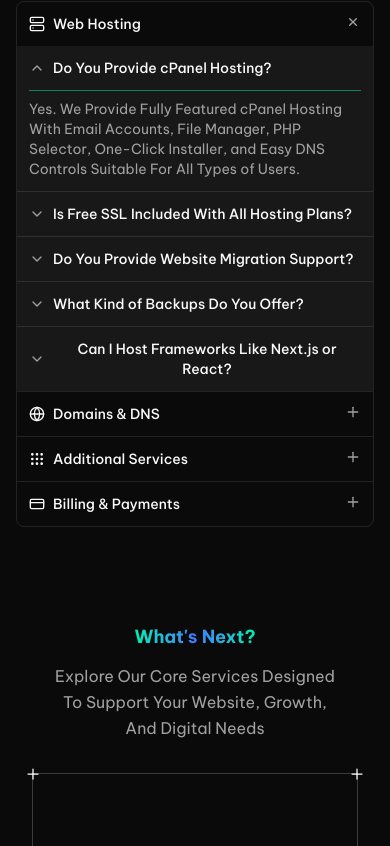
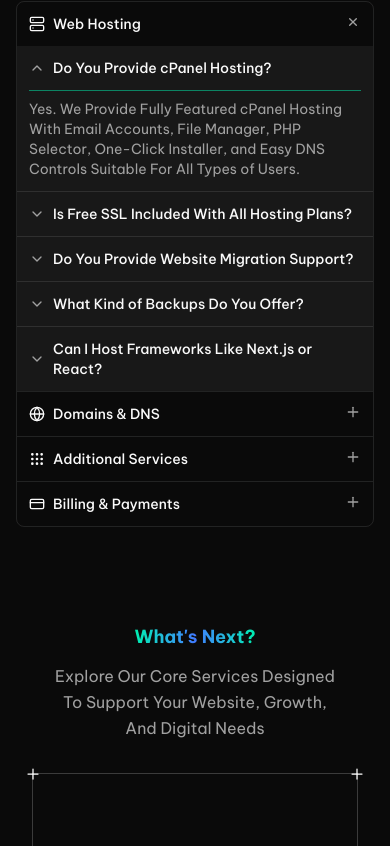
Before and after one commit to atikrahmanbd/bst-website, a Next.js app: page / in a window 390 px wide. Shown: the part 8037-8883 px from the top of the page. Built offline with nearby package versions, Linux system fonts and the light colour scheme.

Commit message:
fix: Add Text Alignment For FAQ Content And Update Mobile Drawer Styling
- Add Text-Left Class To FAQ Accordion Trigger
- Update Mobile Drawer Backdrop Opacity (50% To 40%)
- Add Blur Effect To Mobile Drawer Background

```diff
--- a/src/components/header/navbar.tsx
+++ b/src/components/header/navbar.tsx
@@ -234,7 +234,7 @@ export function Navbar() {
               animate={{ opacity: 1 }}
               exit={{ opacity: 0 }}
               onClick={() => setMobileMenuOpen(false)}
-              className="fixed inset-0 bg-black/50 backdrop-blur-md z-[60] md:hidden"
+              className="fixed inset-0 bg-black/40 backdrop-blur-md z-[60] md:hidden"
             />
 
             {/* Drawer */}
@@ -243,7 +243,7 @@ export function Navbar() {
               animate={{ x: 0 }}
               exit={{ x: "-100%" }}
               transition={{ type: "spring", damping: 25, stiffness: 200 }}
-              className="fixed top-0 left-0 bottom-0 w-[75%] w-min-[200px] bg-background border-r border-border z-[70] md:hidden overflow-y-auto"
+              className="fixed top-0 left-0 bottom-0 w-[75%] w-min-[200px] bg-background/60 backdrop-blur-sm border-r border-border z-[70] md:hidden overflow-y-auto"
             >
               <div className="flex flex-col h-full">
                 {/* Header */}
--- a/src/components/sections/faq-section.tsx
+++ b/src/components/sections/faq-section.tsx
@@ -193,7 +193,7 @@ export function FaqSection() {
                         className="bg-accent dark:bg-accent/50 px-3 sm:px-4 md:px-5 border-b last:border-b-0"
                       >
                         <AccordionPrimitive.Header className="flex data-[state=open]:border-b border-primary/50">
-                          <AccordionPrimitive.Trigger className="group focus-visible:ring-ring/50 flex w-full items-center gap-2 sm:gap-3 md:gap-4 rounded-sm py-3 sm:py-4 text-sm sm:text-base font-medium outline-none focus-visible:z-10 focus-visible:ring-[3px] hover:no-underline">
+                          <AccordionPrimitive.Trigger className="group text-left focus-visible:ring-ring/50 flex w-full items-center gap-2 sm:gap-3 md:gap-4 rounded-sm py-3 sm:py-4 text-sm sm:text-base font-medium outline-none focus-visible:z-10 focus-visible:ring-[3px] hover:no-underline">
                             <ChevronDownIcon className="text-muted-foreground pointer-events-none size-4 shrink-0 transition-transform duration-200 group-data-[state=open]:rotate-180" />
                             {faq.title}
                           </AccordionPrimitive.Trigger>
```
